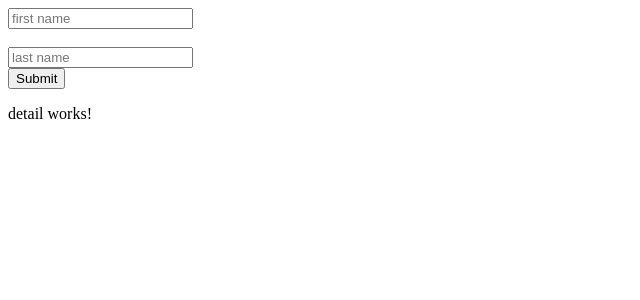
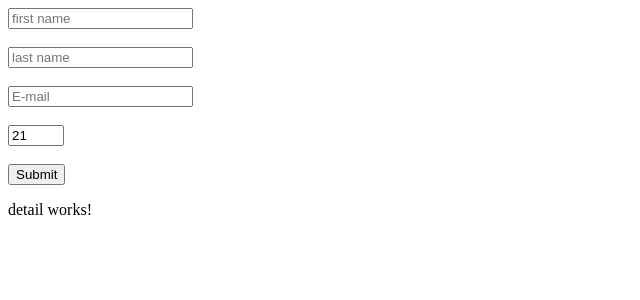
Before and after one commit to sasithorn-jai/angularForm, an Angular app: page / in a window 1280 px wide. Shown: the top 300 px of the page, without its empty margins (0-640 px from the left). Built offline with nearby package versions, Linux system fonts and the light colour scheme.

Commit message:
fiveCommit

```diff
--- a/src/app/form/form.component.html
+++ b/src/app/form/form.component.html
@@ -6,6 +6,15 @@
   <div>
     <input type="text" formControlName="lastName" placeholder="last name">
   </div>
+  <br>
+  <div>
+    <input type="text" formControlName="email" placeholder="E-mail">
+  </div>
+  <br>
+  <div>
+    <input type="number" formControlName="age" placeholder="Age" min="0" max="99">
+  </div>
+  <br>
   <div>
     <button>Submit</button>
   </div>
--- a/src/app/form/form.component.ts
+++ b/src/app/form/form.component.ts
@@ -1,5 +1,6 @@
 import { Component, OnInit } from '@angular/core';
 import { FormBuilder, FormGroup } from '@angular/forms';
+import { User } from '../user';
 
 @Component({
   selector: 'app-form',
@@ -17,12 +18,20 @@ export class FormComponent implements OnInit {
   ngOnInit() {
     this.formGroup = this.formBuild.group({
       firstName: this.formBuild.control[''],
-      lastName: ['']
+      lastName: [''],
+      email: [''],
+      age: ['21']
     })
   }
 
   onSubmit(form: FormGroup){
-    console.log(form);
+    // console.log(form);
+
+    const {firstName, lastName, email, age} = form.value;
+    // const value = form.value;
+    const user = new User(firstName, lastName, email, age);
+    // console.log(firstName, lastName);
+    console.log(user);
   }
 
 }
--- a/src/app/user.ts
+++ b/src/app/user.ts
@@ -1,7 +1,9 @@
 export class User {
     constructor(
         public firstName: string,
-        public lastName: string
+        public lastName: string,
+        public email: string,
+        public age: number
     ){
 
     }
```
